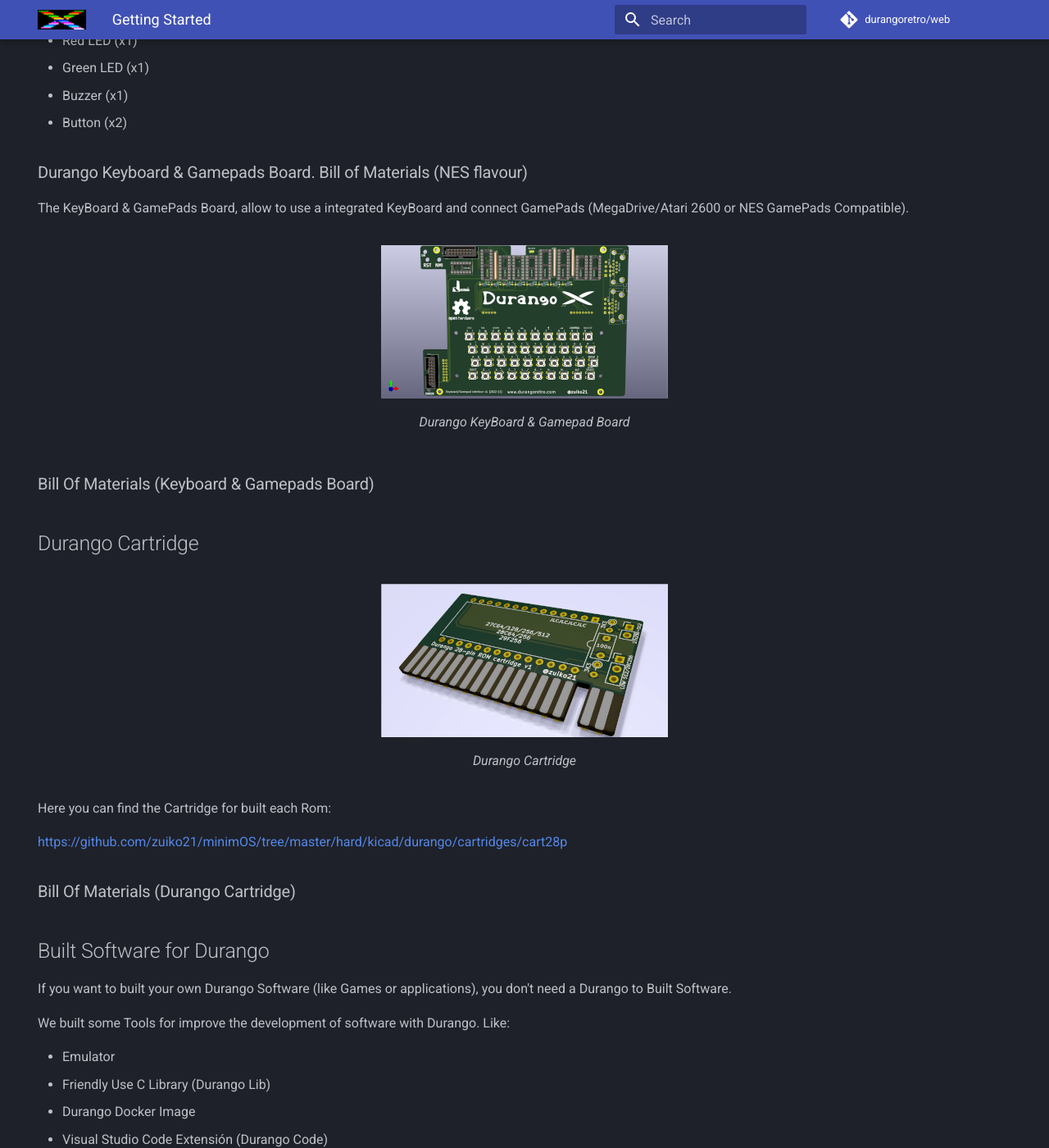
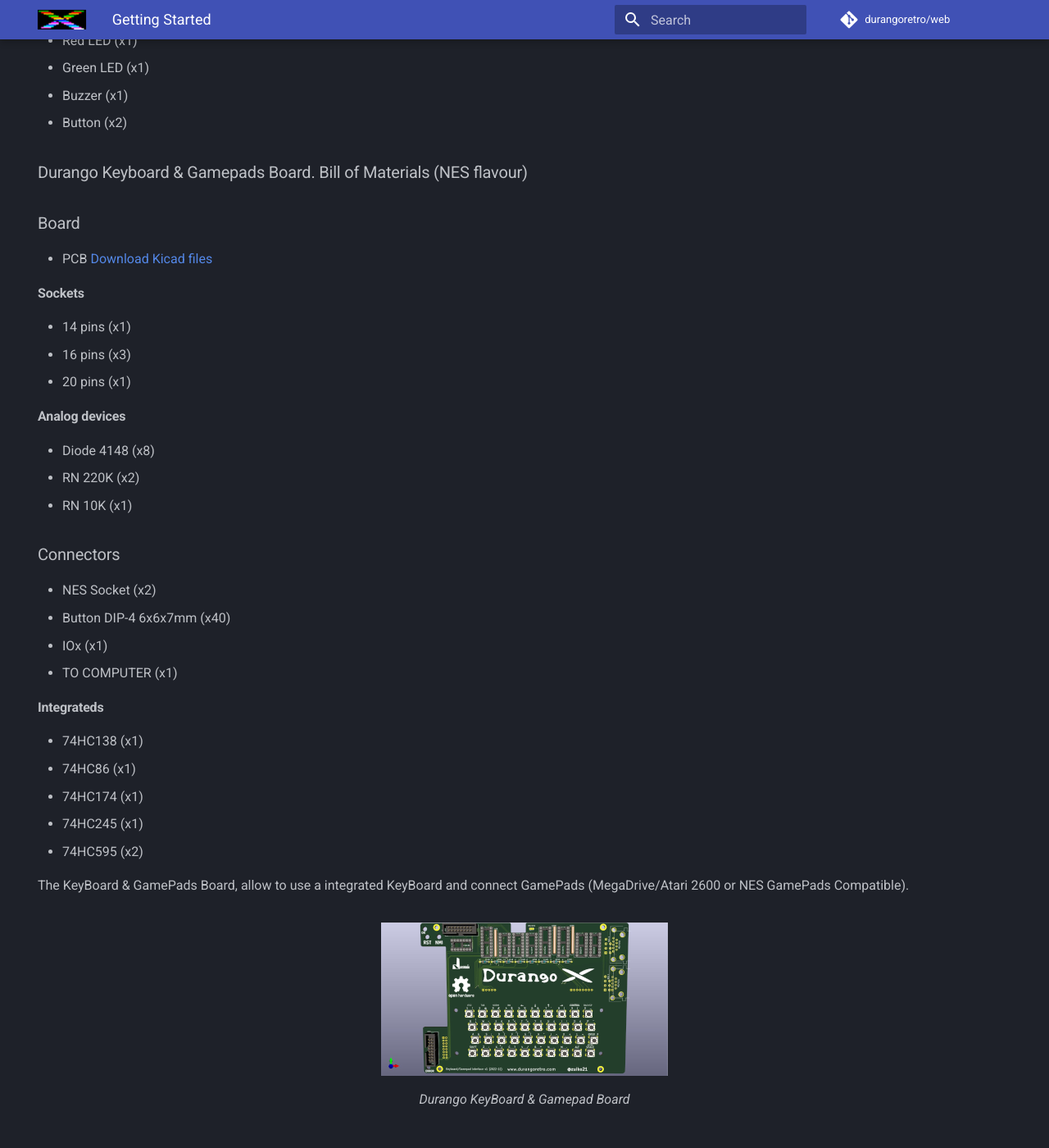
Before and after one commit to durangoretro/web, an MkDocs documentation site: the page built from docs/started.md, in a window 1280 px wide and 1400 px high, scrolled down 2503 px. Shown: the whole window at 82% size. Built offline with MkDocs 1.6.1 and Material for MkDocs 9.7.7, drawn with Linux system fonts in a browser that asks for light colours; comment, search, counter and statistics services are not loaded.

Commit message:
Add keyboard pcb

```diff
--- a/docs/started.md
+++ b/docs/started.md
@@ -72,12 +72,39 @@
 * 74HC367  (x1)
 
 #### Others
-* Red LED (x1)
+* Red LED   (x1)
 * Green LED (x1)
-* Buzzer (x1)
-* Button (x2)
+* Buzzer    (x1)
+* Button    (x2)
 
 ### Durango Keyboard & Gamepads Board. Bill of Materials (NES flavour)
+
+### Board
+* PCB [Download Kicad files](https://github.com/zuiko21/minimOS/tree/master/hard/kicad/top5x8kbd)
+
+#### Sockets
+* 14 pins (x1)
+* 16 pins (x3)
+* 20 pins (x1)
+
+#### Analog devices
+* Diode 4148 (x8)
+* RN 220K    (x2)
+* RN 10K     (x1)
+
+### Connectors
+* NES Socket  (x2)
+* Button DIP-4 6x6x7mm (x40)
+* IOx         (x1)
+* TO COMPUTER (x1)
+
+#### Integrateds
+* 74HC138 (x1)
+* 74HC86  (x1)
+* 74HC174 (x1)
+* 74HC245 (x1)
+* 74HC595 (x2)
+
 
 The KeyBoard & GamePads Board, allow to use a integrated KeyBoard and connect GamePads (MegaDrive/Atari 2600 or NES GamePads Compatible).
 
```
